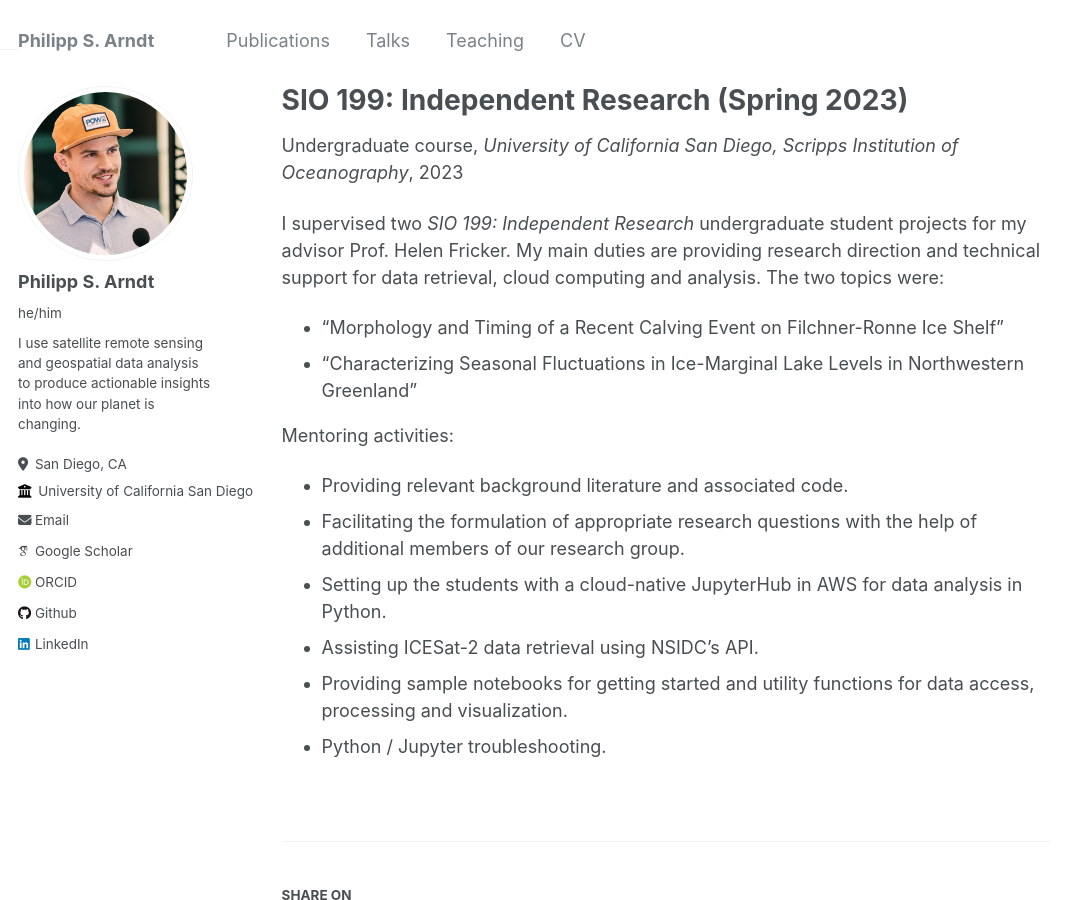
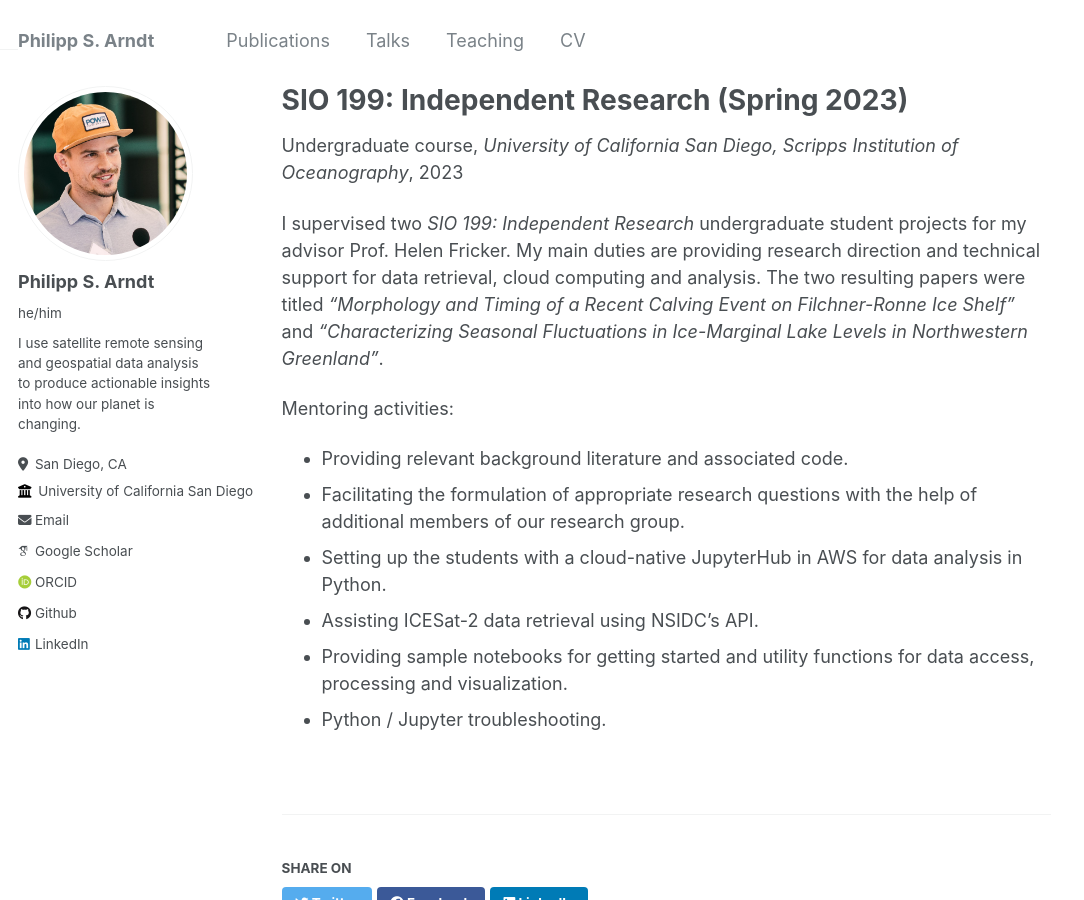
Before and after one commit to fliphilipp/fliphilipp.github.io, a Jekyll site: the page built from _teaching/2023-SIO199.md, in a window 1280 px wide and 900 px high. Shown: the whole window, without its empty margins (0-1084 px from the left). Built offline with Jekyll 4.4.1, drawn with Linux system fonts in a browser that asks for light colours; some web fonts are replaced.

Commit message:
Update 2023-SIO199.md

```diff
--- a/_teaching/2023-SIO199.md
+++ b/_teaching/2023-SIO199.md
@@ -8,9 +8,7 @@ date: 2023-04-02
 location: "San Diego, CA, USA"
 ---
 
-I supervised two *SIO 199: Independent Research* undergraduate student projects for my advisor Prof. Helen Fricker. My main duties are providing research direction and technical support for data retrieval, cloud computing and analysis. The two topics were:
-- "Morphology and Timing of a Recent Calving Event on Filchner-Ronne Ice Shelf"
-- "Characterizing Seasonal Fluctuations in Ice-Marginal Lake Levels in Northwestern Greenland"
+I supervised two *SIO 199: Independent Research* undergraduate student projects for my advisor Prof. Helen Fricker. My main duties are providing research direction and technical support for data retrieval, cloud computing and analysis. The two resulting papers were titled *"Morphology and Timing of a Recent Calving Event on Filchner-Ronne Ice Shelf"* and *"Characterizing Seasonal Fluctuations in Ice-Marginal Lake Levels in Northwestern Greenland"*.
 
 Mentoring activities:
 - Providing relevant background literature and associated code.
```
